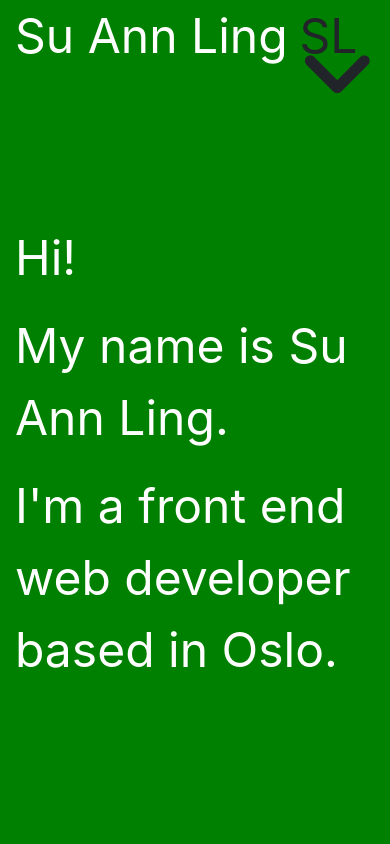
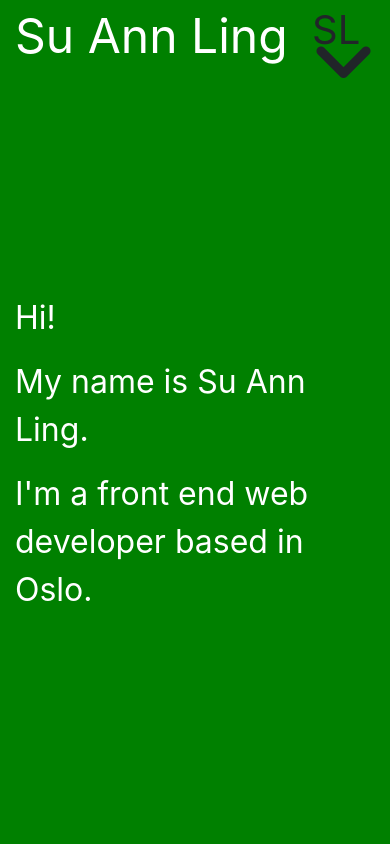
Before and after one commit to lingsuann02/curriculum-vitae, a React (Create React App) app: page / in a window 390 px wide. Shown: the top 844 px of the page. Built offline with nearby package versions, Linux system fonts and the light colour scheme.

Commit message:
fix mobile styles

```diff
--- a/public/index.html
+++ b/public/index.html
@@ -2,11 +2,12 @@
 <html>
 
 <head>
-  <meta charset="UTF-8" />
-  <title>Su Ann Ling | Frontend Developer</title>
+	<meta charset="UTF-8" />
+	<meta name="viewport" content="width=device-width, initial-scale=1">
+	<title>Su Ann Ling | Frontend Developer</title>
 
-  <link rel="stylesheet" href="https://maxcdn.bootstrapcdn.com/bootstrap/4.0.0-beta/css/bootstrap.min.css" integrity="sha384-/Y6pD6FV/Vv2HJnA6t+vslU6fwYXjCFtcEpHbNJ0lyAFsXTsjBbfaDjzALeQsN6M" crossorigin="anonymous">
-  <script src="https://use.fontawesome.com/82b4e53b9b.js"></script>
+	<link rel="stylesheet" href="https://maxcdn.bootstrapcdn.com/bootstrap/4.0.0-beta/css/bootstrap.min.css" integrity="sha384-/Y6pD6FV/Vv2HJnA6t+vslU6fwYXjCFtcEpHbNJ0lyAFsXTsjBbfaDjzALeQsN6M" crossorigin="anonymous">
+	<script src="https://use.fontawesome.com/82b4e53b9b.js"></script>
 </head>
 
 <body>
--- a/src/app.css
+++ b/src/app.css
@@ -24,7 +24,7 @@
 #home {
     background-color: green;
     color: white;
-    font-size: 3em;
+    font-size: 2em;
 }
 
 #work {
@@ -45,19 +45,35 @@
     background-color: pink;
 }
 
+/* Small devices (landscape phones, 576px and up) */
+@media (min-width: 576px) {
+    html {
+        font-size: 16px;
+    }
+}
 
-/* Medium Devices, Desktops */
+/* Medium devices (tablets, 768px and up) */
+@media (min-width: 768px) {
+    html {
+        font-size: 18px;
+    }
+}
 
-@media only screen and (min-width: 992px) {
+/* Large devices (desktops, 992px and up) */
+@media (min-width: 992px) {
+    html {
+        font-size: 16px;
+    }
     .container {
         width: 60%;
     }
 }
 
-
-/* Large Devices, Wide Screens */
-
-@media only screen and (min-width: 1200px) {
+/* Extra large devices (large desktops, 1200px and up) */
+@media (min-width: 1200px) {
+    html {
+        font-size: 16px;
+    }
     .container {
         width: 60%;
     }
--- a/src/components/navigation/navigation.css
+++ b/src/components/navigation/navigation.css
@@ -10,7 +10,6 @@
 #navigation-component {
     overflow-y: hidden;
     max-height: 3em;
-    /* approximate max height */
     transition-property: all;
     transition-duration: .5s;
     transition-timing-function: cubic-bezier(0, 1, 0.5, 1);
@@ -34,6 +33,7 @@
 }
 
 #navigation-component a {
+    font-size: 1.5em;
     display: flex;
     align-items: center;
 }
@@ -60,7 +60,7 @@ a:hover {
 .nav-menu-button {
     cursor: pointer;
     margin-right: 15px;
-    font-size: 3em;
+    font-size: 2.5em;
     float: right;
 }
 
```
